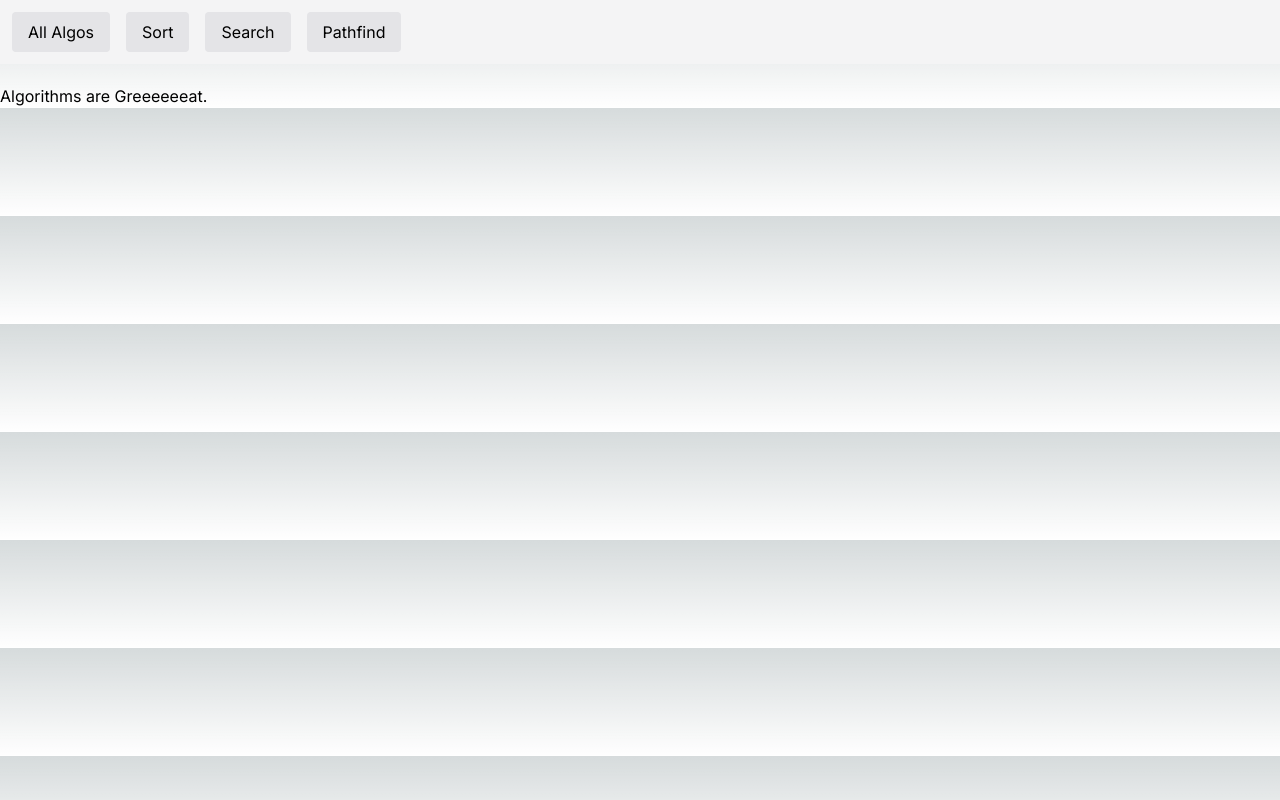
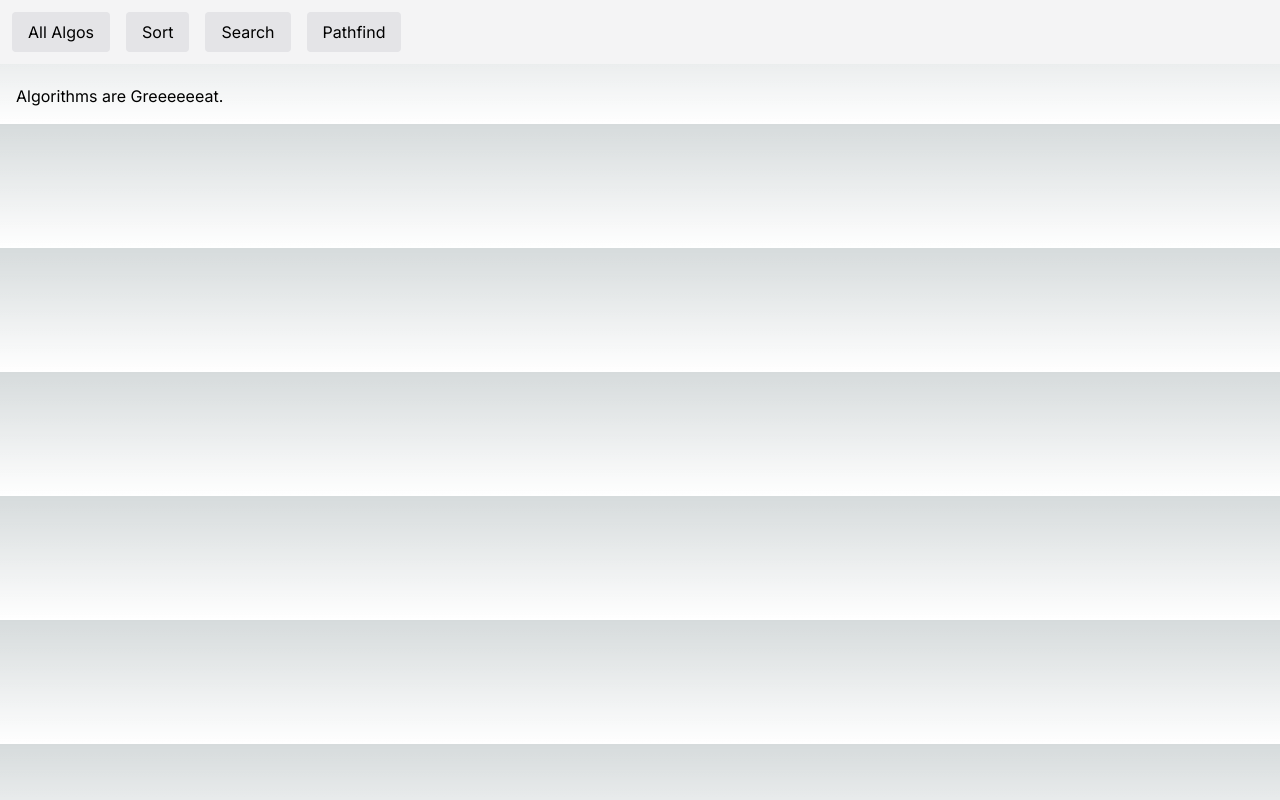
Before and after one commit to yablochko8/algo-visualize, a Next.js app: page / in a window 1280 px wide. Built offline with nearby package versions, Linux system fonts and the light colour scheme.

Commit message:
parent margins

```diff
--- a/src/app/layout.tsx
+++ b/src/app/layout.tsx
@@ -56,7 +56,10 @@ export default function RootLayout({
     <html lang="en">
       <body className={inter.className}>
         <HeaderMenu />
-        {children}</body>
+        <div className="flex flex-row m-4">
+          {children}
+        </div>
+      </body>
     </html>
   );
 }
```
